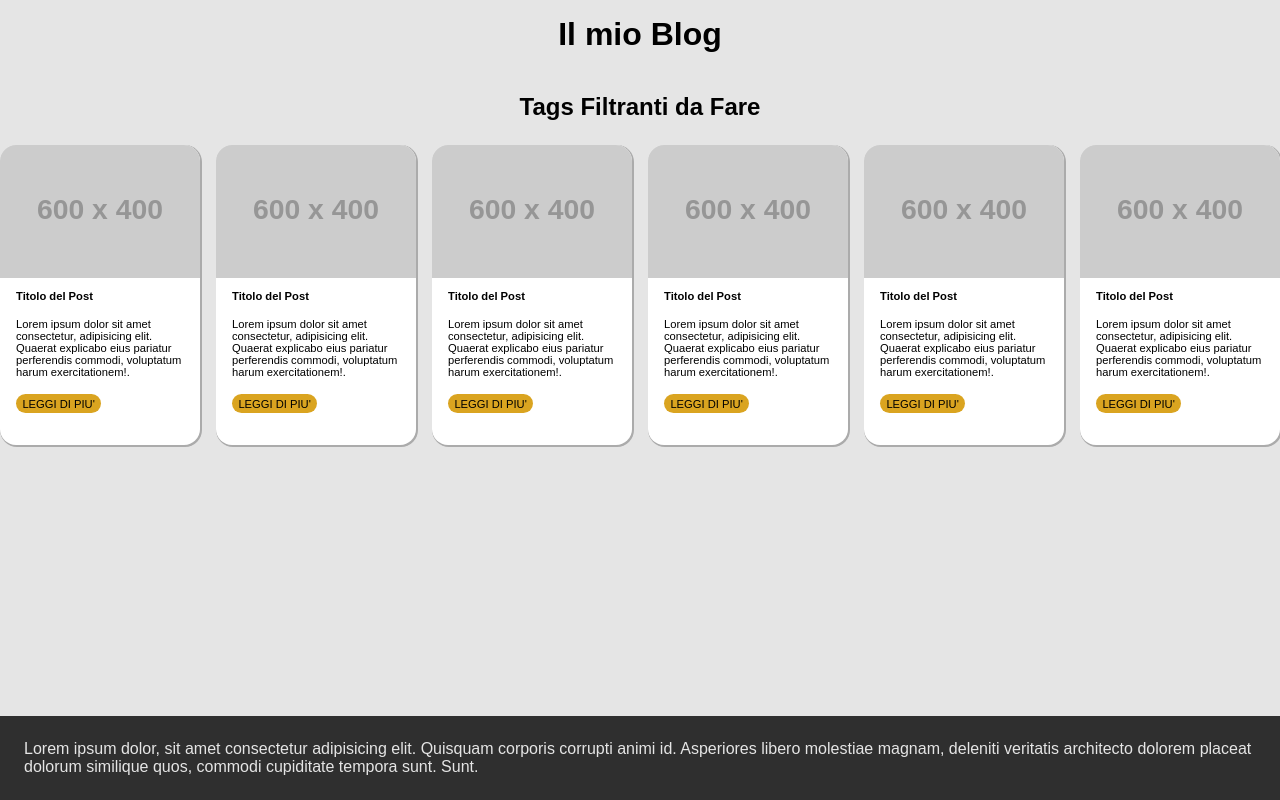
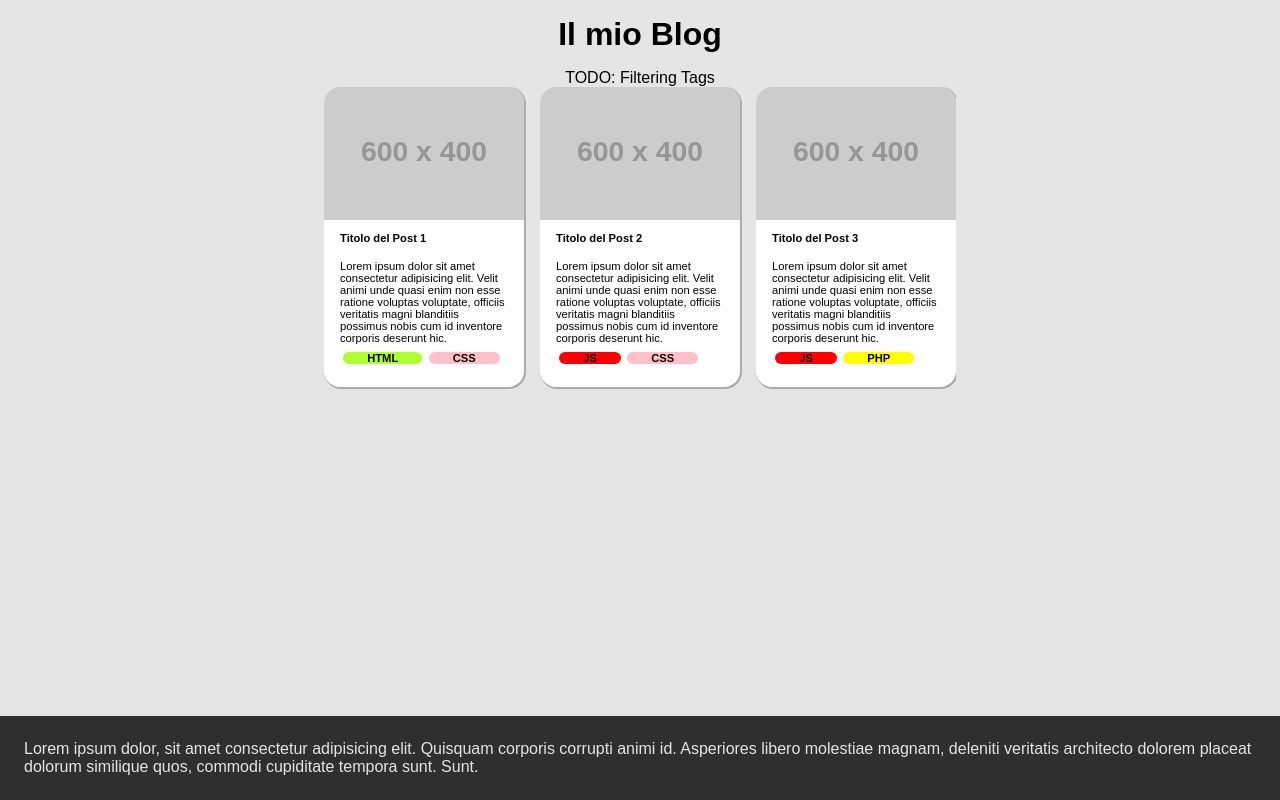
Before and after one commit to MarcoProstamo/react-components, a React (Vite) app: page / in a window 1280 px wide. Built offline with nearby package versions, Linux system fonts and the light colour scheme.

Commit message:
Add → Badges

```diff
--- /dev/null
+++ b/src/components/Badge.jsx
@@ -0,0 +1,7 @@
+export default function Badge({ badgeLabel, children }) {
+  return (
+    <>
+      <span className={`badge-${badgeLabel} px-3`}>{children}</span>
+    </>
+  );
+}
--- a/src/components/Card.jsx
+++ b/src/components/Card.jsx
@@ -1,22 +1,25 @@
 import Button from "./Button";
+import Badge from "./Badge";
 
 const defaultImgPath = "https://placehold.co/600x400";
 
-export default function Card() {
+export default function Card({ title, image, content, tags }) {
   return (
     <>
       <div className="card">
         <div className="card-image">
-          <img src={defaultImgPath} alt="place-holder" />
+          <img src={image || defaultImgPath} alt="place-holder" />
         </div>
         <div className="card-content">
-          <h4>Titolo del Post</h4>
-          <p>
-            Lorem ipsum dolor sit amet consectetur, adipisicing elit. Quaerat
-            explicabo eius pariatur perferendis commodi, voluptatum harum
-            exercitationem!.
-          </p>
-          <Button />
+          <h4>{title}</h4>
+          <p>{content}</p>
+          <div>
+            {tags.map((tag, index) => (
+              <Badge key={index} badgeLabel={tag}>
+                {tag}
+              </Badge>
+            ))}
+          </div>
         </div>
       </div>
     </>
--- a/src/components/Filter.jsx
+++ b/src/components/Filter.jsx
@@ -1,8 +1,11 @@
-export default function Filter() {
+export default function Filter({ tagsList }) {
   return (
     <>
       <section>
-        <h1 className="text-center py-3">Tags Filtranti da Fare</h1>
+        <p className="text-center">TODO: Filtering Tags</p>
+        {tagsList.map((tag, index) => (
+          <span key={index}>{tag}</span>
+        ))}
       </section>
     </>
   );
--- a/src/components/Main.jsx
+++ b/src/components/Main.jsx
@@ -6,14 +6,19 @@ export default function Main() {
   return (
     <>
       <main>
-        <Filter />
+        <Filter tagsList={[]} />
         <div className="card-container">
-          <Card />
-          <Card />
-          <Card />
-          <Card />
-          <Card />
-          <Card />
+          {posts
+            .filter((post) => post.published)
+            .map((post) => (
+              <Card
+                key={post.id}
+                title={post.title}
+                image={post.image}
+                content={post.content}
+                tags={post.tags}
+              />
+            ))}
         </div>
       </main>
     </>
--- a/src/data/posts.jsx
+++ b/src/data/posts.jsx
@@ -1,3 +1,40 @@
-const posts = [];
+const posts = [
+  {
+    id: 1,
+    title: "Titolo del Post 1",
+    image: "",
+    content:
+      "Lorem ipsum dolor sit amet consectetur adipisicing elit. Velit animi unde quasi enim non esse ratione voluptas voluptate, officiis veritatis magni blanditiis possimus nobis cum id inventore corporis deserunt hic.",
+    tags: ["html", "css"],
+    published: true,
+  },
+  {
+    id: 2,
+    title: "Titolo del Post 2",
+    image: "",
+    content:
+      "Lorem ipsum dolor sit amet consectetur adipisicing elit. Velit animi unde quasi enim non esse ratione voluptas voluptate, officiis veritatis magni blanditiis possimus nobis cum id inventore corporis deserunt hic.",
+    tags: ["js", "css"],
+    published: true,
+  },
+  {
+    id: 3,
+    title: "Titolo del Post 3",
+    image: "",
+    content:
+      "Lorem ipsum dolor sit amet consectetur adipisicing elit. Velit animi unde quasi enim non esse ratione voluptas voluptate, officiis veritatis magni blanditiis possimus nobis cum id inventore corporis deserunt hic.",
+    tags: ["js", "php"],
+    published: true,
+  },
+  {
+    id: 4,
+    title: "Titolo del Post 4",
+    image: "",
+    content:
+      "Lorem ipsum dolor sit amet consectetur adipisicing elit. Velit animi unde quasi enim non esse ratione voluptas voluptate, officiis veritatis magni blanditiis possimus nobis cum id inventore corporis deserunt hic.",
+    tags: ["html"],
+    published: false,
+  },
+];
 
 export { posts };
--- a/src/index.css
+++ b/src/index.css
@@ -94,7 +94,8 @@ body {
 }
 
 .card-content > p {
-  margin: 1rem 0;
+  margin-top: 1rem;
+  margin-bottom: 0.5rem;
 }
 
 /* # Button */
@@ -106,3 +107,48 @@ body {
   font-size: 0.7rem;
   cursor: pointer;
 }
+
+/* # Badge */
+.badge-html {
+  display: inline-block;
+  border: 0;
+  text-transform: uppercase;
+  font-weight: bold;
+  border-radius: 1rem;
+  background-color: greenyellow;
+  color: black;
+  margin: 0 0.2rem;
+}
+
+.badge-css {
+  display: inline-block;
+  border: 0;
+  text-transform: uppercase;
+  font-weight: bold;
+  border-radius: 1rem;
+  background-color: pink;
+  color: black;
+  margin: 0 0.2rem;
+}
+
+.badge-js {
+  display: inline-block;
+  border: 0;
+  text-transform: uppercase;
+  font-weight: bold;
+  border-radius: 1rem;
+  background-color: red;
+  color: black;
+  margin: 0 0.2rem;
+}
+
+.badge-php {
+  display: inline-block;
+  border: 0;
+  text-transform: uppercase;
+  font-weight: bold;
+  border-radius: 1rem;
+  background-color: yellow;
+  color: black;
+  margin: 0 0.2rem;
+}
```
